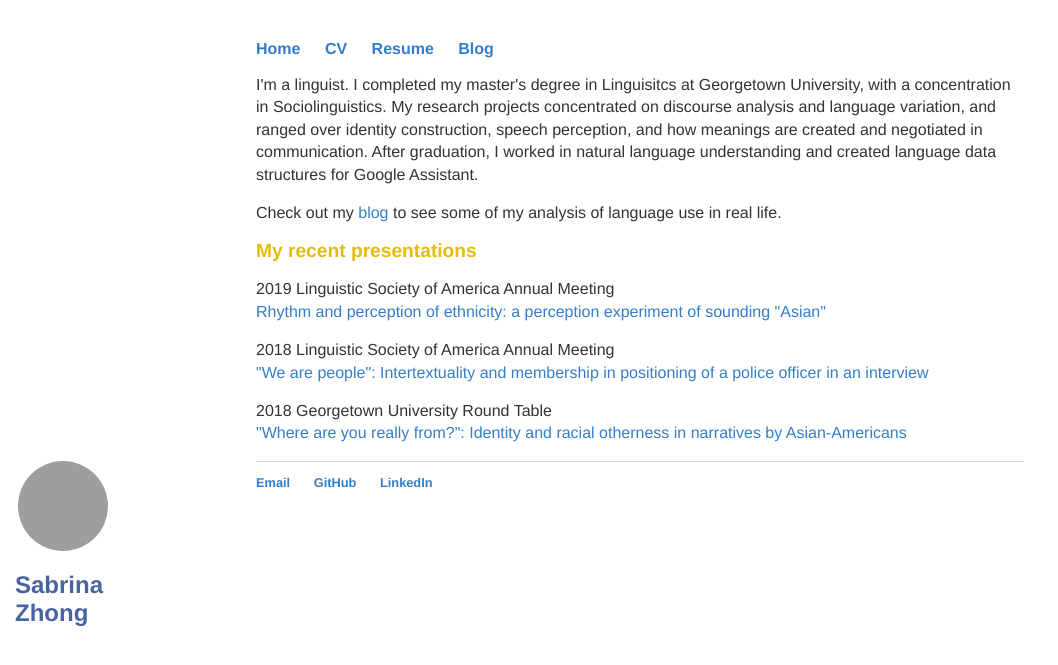
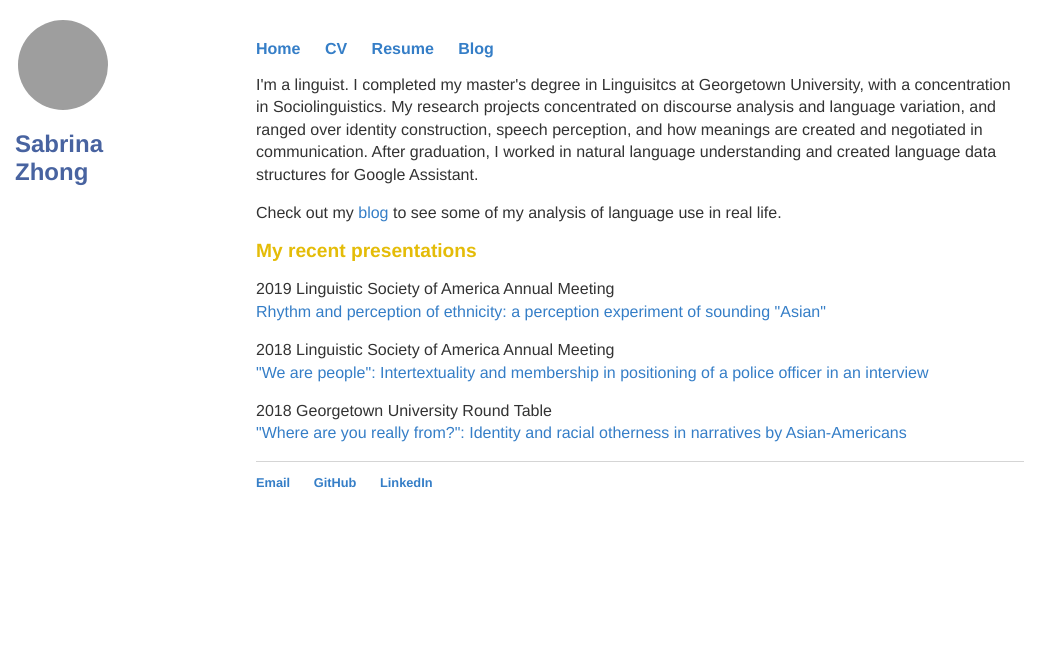
Before and after one commit to sabrinazhong/sabrinazhong.github.io, a Jekyll site: the page built from index.html, in a window 1280 px wide. Shown: the top 665 px of the page, without its empty margins (0-1058 px from the left). Built offline with Jekyll 4.4.1, drawn with Linux system fonts in a browser that asks for light colours; grey boxes are pictures that could not be loaded.

Commit message:
Update main.css

```diff
--- a/css/main.css
+++ b/css/main.css
@@ -56,7 +56,7 @@ ul.posts li {
 .sidebar {
   position: fixed;
   left: 15px;
-  top: 20 px;
+  top: 20px;
   width: 80px;
   font-family: Helvetica, sans-serif;
   a {
```
